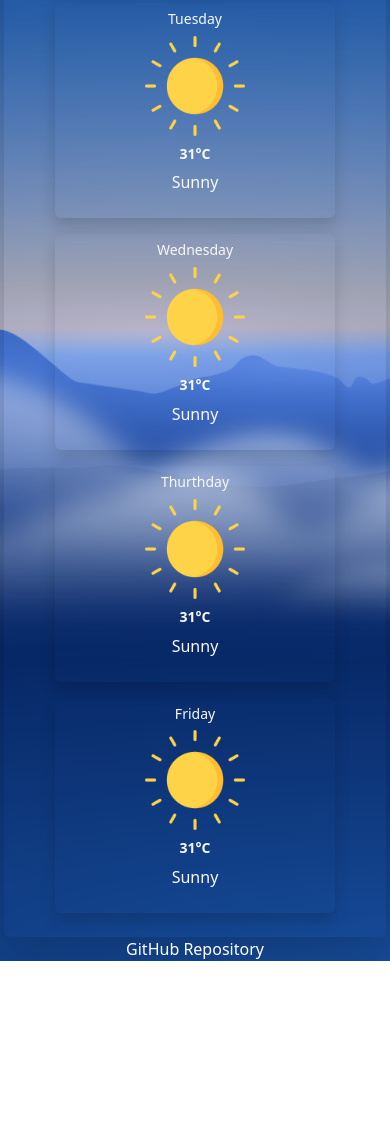
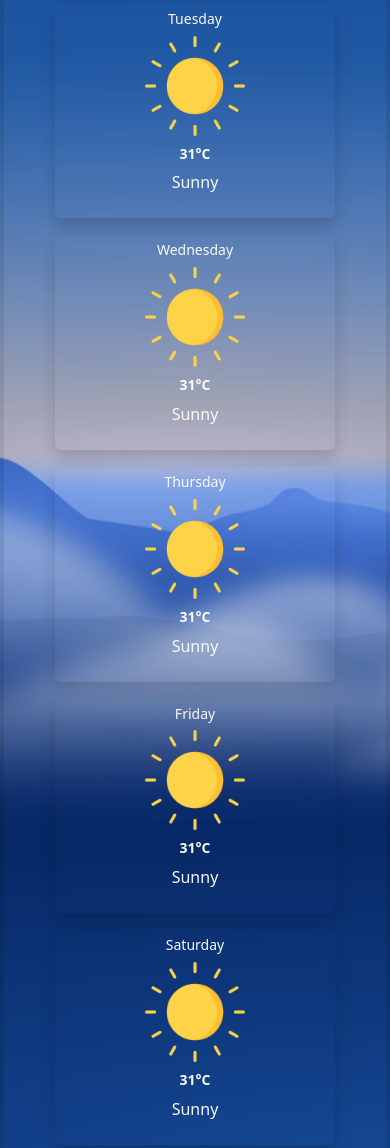
Before and after one commit to olenahladkova/js_weather_app, a plain HTML site: page index.html in a window 390 px wide. Shown: the part 452-1600 px from the top of the page. Before the commit the page ends 1413 px from the top, so only its background shows below. Drawn offline with nearby package versions, Linux system fonts and the light colour scheme.

Commit message:
Added repeating forecast with JS

```diff
--- a/index.html
+++ b/index.html
@@ -69,52 +69,8 @@
           </button>
         </div>
       </div>
-      <div class="row weather-cards text-light justify-content-center">
-        <div
-          class="col-sm m-2 p-2 bg-transparent shadow rounded text-center forecast"
-          style="--bs-bg-opacity: 0.5;"
-        >
-          <h5>Monday</h5>
-          <img src="./img/sun.png" alt="Sunny" />
-          <h4><strong>31°C</strong></h4>
-          <p>Sunny</p>
-        </div>
-        <div
-          class="col-sm m-2 p-2 bg-transparent shadow rounded text-center forecast"
-          style="--bs-bg-opacity: 0.5;"
-        >
-          <h5>Tuesday</h5>
-          <img src="./img/sun.png" alt="Sunny" />
-          <h4><strong>31°C</strong></h4>
-          <p>Sunny</p>
-        </div>
-        <div
-          class="col-sm m-2 p-2 bg-transparent shadow rounded text-center forecast"
-          style="--bs-bg-opacity: 0.5;"
-        >
-          <h5>Wednesday</h5>
-          <img src="./img/sun.png" alt="Sunny" />
-          <h4><strong>31°C</strong></h4>
-          <p>Sunny</p>
-        </div>
-        <div
-          class="col-sm m-2 p-2 bg-transparent shadow rounded text-center forecast"
-          style="--bs-bg-opacity: 0.5;"
-        >
-          <h5>Thurthday</h5>
-          <img src="./img/sun.png" alt="Sunny" />
-          <h4><strong>31°C</strong></h4>
-          <p>Sunny</p>
-        </div>
-        <div
-          class="col-sm m-2 p-2 bg-transparent shadow rounded text-center forecast"
-          style="--bs-bg-opacity: 0.5;"
-        >
-          <h5>Friday</h5>
-          <img src="./img/sun.png" alt="Sunny" />
-          <h4><strong>31°C</strong></h4>
-          <p>Sunny</p>
-        </div>
+      <div class="row weather-cards text-light justify-content-center" id="forecast">
+
       </div>
     </main>
     <footer class="row">
--- a/src/index.js
+++ b/src/index.js
@@ -38,6 +38,27 @@ function getCelsius(event) {
   temp.innerHTML = celsiusTemp;
 }
 celsius.addEventListener("click", getCelsius);
+
+function displayForecast() {
+  let forecastElement = document.querySelector("#forecast");
+  let forecastHTML = "";
+  let days = ["Monday", "Tuesday", "Wednesday", "Thursday", "Friday", "Saturday"];
+  days.forEach(day => {
+    forecastHTML = forecastHTML + `
+      <div
+        class="col-sm m-2 p-2 bg-transparent shadow rounded text-center forecast" id="forecast"
+        style="--bs-bg-opacity: 0.5;"
+        >
+        <h5>${day}</h5>
+        <img src="./img/sun.png" alt="Sunny" />
+        <h4><span>31</span>°C</h4>
+        <p>Sunny</p>
+      </div>
+      `;
+  })
+
+  forecastElement.innerHTML = forecastHTML;
+}
 
 function showWeather(response) {
   let description = document.querySelector("#description");
@@ -85,3 +106,5 @@ function currentCity() {
 }
 currentCity();
 buttonCurent.addEventListener("click", currentCity);
+
+displayForecast()
```
